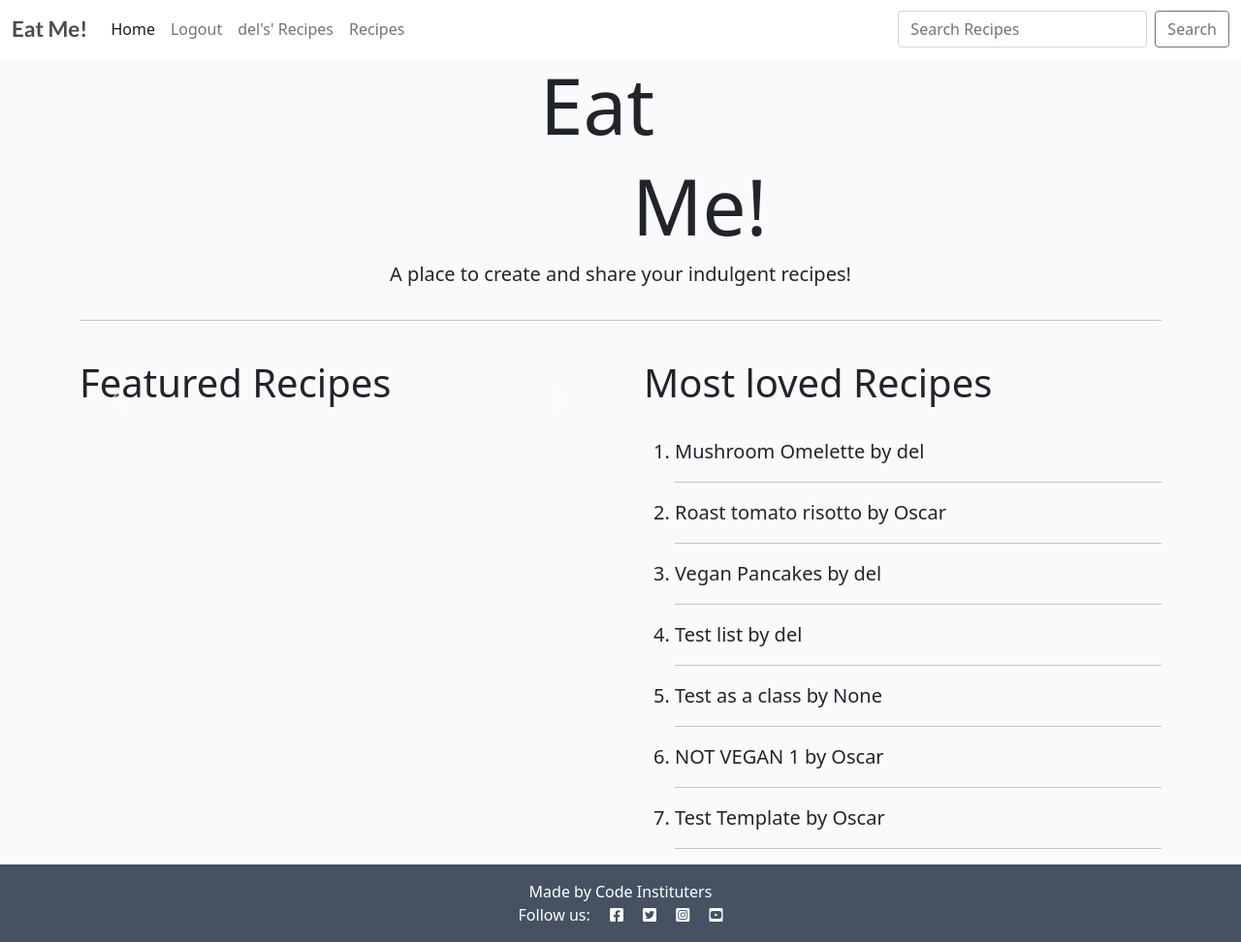
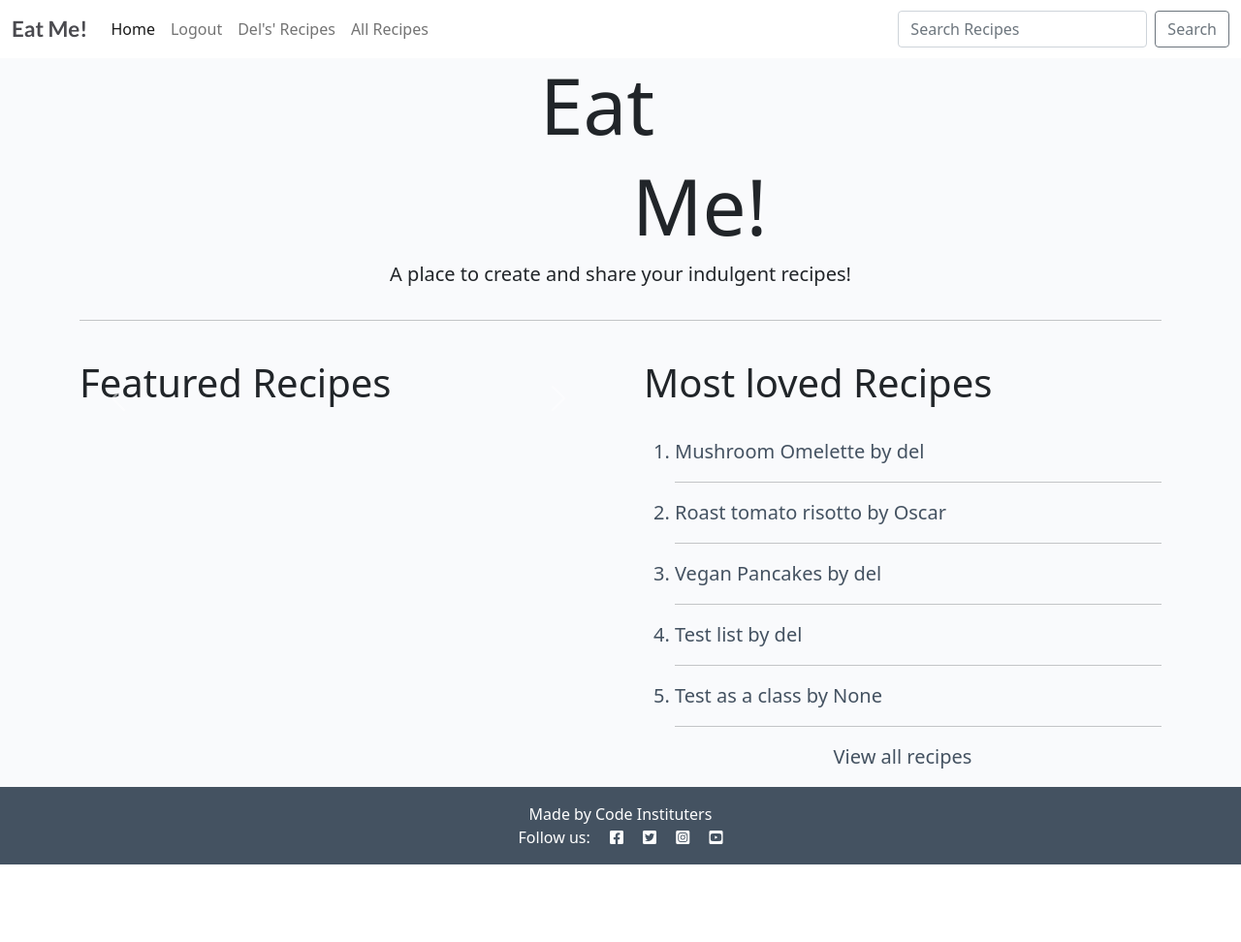
Before and after one commit to Delboy/Django-practice, a Django app: page / in a window 1280 px wide. Shown: the whole page at 97% size. After the commit the page ends 892 px from the top, so only its background shows below. Run offline with Django 3.2, Linux system fonts and the light colour scheme; a user stored in the database is signed in; data comes from the database, SQL or seed files in the repository; both versions use the stored data as it was after the commit; some libraries are stand-ins or nearby versions.

Commit message:
add links from top list

```diff
--- a/static/css/style.css
+++ b/static/css/style.css
@@ -142,7 +142,3 @@ body {
     background: transparent;
     margin-left: 20px;
 }
-
-.logo {
-    font-size: 200%;
-}
--- a/templates/base.html
+++ b/templates/base.html
@@ -41,7 +41,7 @@
                         <a class="nav-link" href="{% url 'account_logout' %}">Logout</a>
                     </li>
                     <li class="nav-item">
-                        <a class="nav-link" href="{% url 'your_recipes' %}">{{ user }}'s' Recipes</a>
+                        <a class="nav-link" href="{% url 'your_recipes' %}">{{ user | title }}'s' Recipes</a>
                     </li>
                     {% else %}
                     <li class="nav-item">
@@ -52,7 +52,7 @@
                     </li>
                     {% endif %}
                     <li>
-                        <a class="nav-link" href="{% url 'recipes' %}">Recipes</a>
+                        <a class="nav-link" href="{% url 'recipes' %}">All Recipes</a>
                     </li>
                 </ul>
                 <form class="d-flex" method=POST action="{% url 'search_recipes' %}">
--- a/templates/index.html
+++ b/templates/index.html
@@ -63,11 +63,15 @@
             <h3 class="h3 display-6">Most loved Recipes</h3><br>
             <div class="lead">
                 <ol>
-                    {% for top_post in top_posts %}
+                    {% for top_post in top_posts|slice:":5" %}
+                    <a href="{% url 'post_detail' top_post.slug %}" class="post-link">
                         <li>{{ top_post.title}} by {{ top_post.author }}</li>
+                    </a>
                         <hr/>
                     {% endfor %}
                 </ol>
+                <p class="lead text-center">
+                    <a href="{% url 'recipes' %}" class="post-link">View all recipes</a></p>
 
         </div>
 
```
Also changed, not shown: db.sqlite3.
